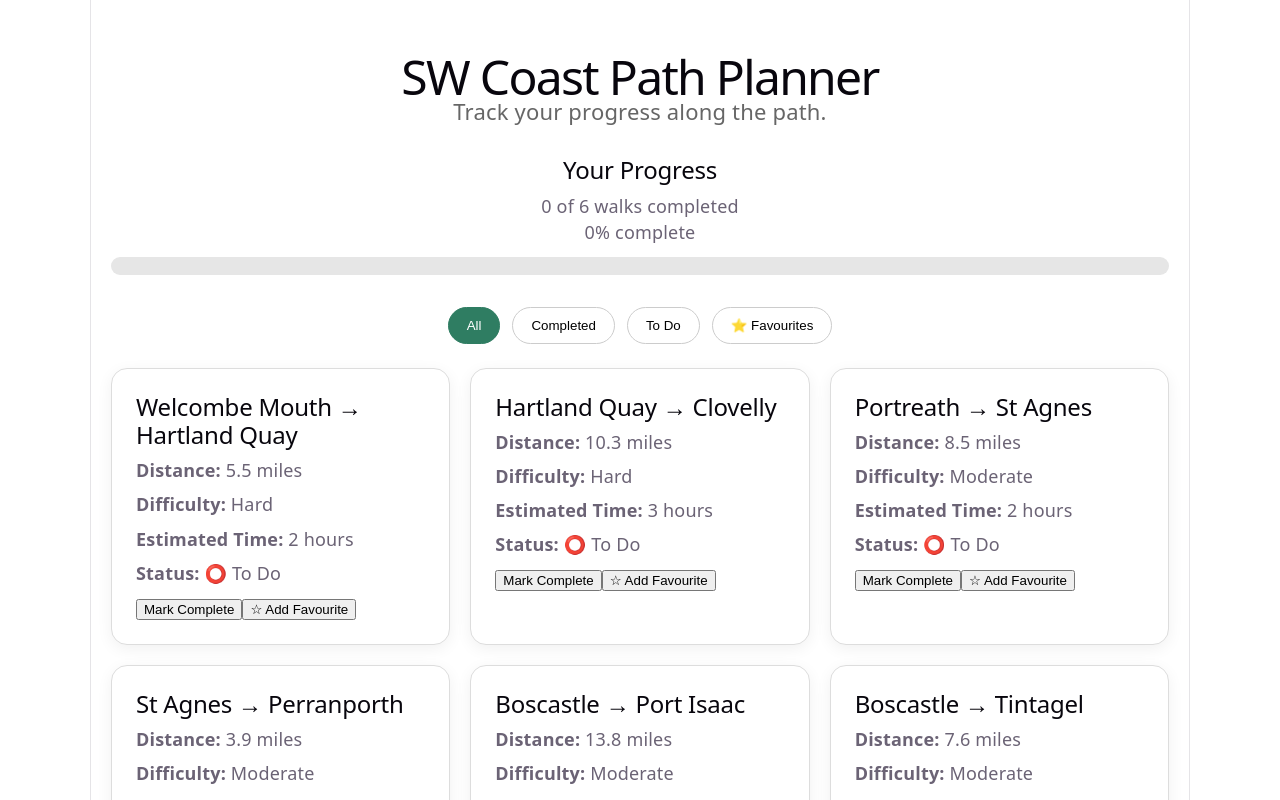
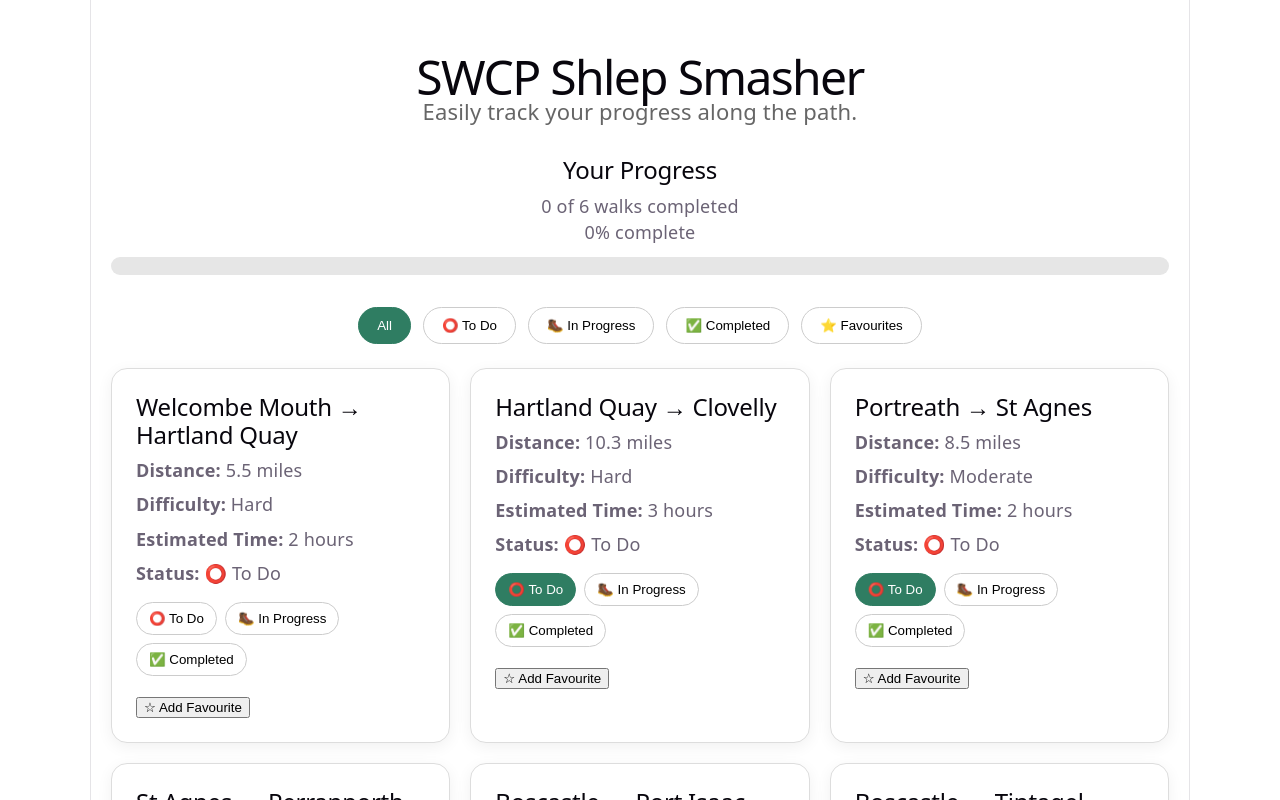
Before and after one commit to benwade37/southwestpathplanner, a React (Vite) app in the folder sw-coast-path-planner/: page / in a window 1280 px wide. Shown: the top 800 px of the page. Built offline with nearby package versions, Linux system fonts and the light colour scheme.

Commit message:
Add Progress buttons

```diff
--- a/sw-coast-path-planner/src/App.css
+++ b/sw-coast-path-planner/src/App.css
@@ -91,6 +91,39 @@
   border-color: #2f7d62;
 }
 
+.status-buttons {
+  display: flex;
+  flex-wrap: wrap;
+  gap: 8px;
+  margin: 16px 0;
+}
+
+.status-buttons button {
+  padding: 8px 12px;
+  border: 1px solid #ccc;
+  border-radius: 999px;
+  background: white;
+  cursor: pointer;
+}
+
+.status-buttons button.active {
+  background: #2f7d62;
+  color: white;
+  border-color: #2f7d62;
+}
+
+.status-buttons button:hover {
+  background: #f4f4f4;
+}
+
+.status-buttons button.active:hover {
+  background: #2f7d62;
+}
+
+.walk-status {
+  font-weight: bold;
+}
+
 /* Tablet */
 @media (max-width: 768px) {
   #root {
--- a/sw-coast-path-planner/src/App.jsx
+++ b/sw-coast-path-planner/src/App.jsx
@@ -5,23 +5,31 @@ import ProgressCard from "./components/ProgressCard";
 import useWalks from "./hooks/useWalks";
 
 function App() {
-  const { walks, handleComplete, handleFavorite } = useWalks();
+  const { walks, handleStatusChange, handleFavorite } = useWalks();
   const [filter, setFilter] = useState("all");
 
-  const completedWalks = walks.filter((walk) => walk.completed);
+  const completedWalks = walks.filter(
+    (walk) => walk.status === "completed"
+  );
+
   const completedCount = completedWalks.length;
 
-  const progressPercentage = Math.round(
-    (completedCount / walks.length) * 100
-  );
+  const progressPercentage =
+    walks.length > 0
+      ? Math.round((completedCount / walks.length) * 100)
+      : 0;
 
   const filteredWalks = walks.filter((walk) => {
     if (filter === "completed") {
-      return walk.completed;
+      return walk.status === "completed";
     }
 
     if (filter === "todo") {
-      return !walk.completed;
+      return walk.status === "todo";
+    }
+
+    if (filter === "in-progress") {
+      return walk.status === "in-progress";
     }
 
     if (filter === "favorites") {
@@ -33,9 +41,11 @@ function App() {
 
   return (
     <div>
-      <h1 className="app-title">SW Coast Path Planner</h1>
+      <h1 className="app-title">SWCP Shlep Smasher</h1>
 
-      <p className="app-intro">Track your progress along the path.</p>
+      <p className="app-intro">
+        Easily track your progress along the path.
+      </p>
 
       <ProgressCard
         completedCount={completedCount}
@@ -52,17 +62,24 @@ function App() {
         </button>
 
         <button
+          className={filter === "todo" ? "active" : ""}
+          onClick={() => setFilter("todo")}
+        >
+          ⭕ To Do
+        </button>
+
+        <button
+          className={filter === "in-progress" ? "active" : ""}
+          onClick={() => setFilter("in-progress")}
+        >
+          🥾 In Progress
+        </button>
+
+        <button
           className={filter === "completed" ? "active" : ""}
           onClick={() => setFilter("completed")}
         >
-          Completed
-        </button>
-
-        <button
-          className={filter === "todo" ? "active" : ""}
-          onClick={() => setFilter("todo")}
-        >
-          To Do
+          ✅ Completed
         </button>
 
         <button
@@ -74,14 +91,18 @@ function App() {
       </div>
 
       <div className="walk-list">
-    {filteredWalks.map((walk) => (
+        {filteredWalks.length > 0 ? (
+          filteredWalks.map((walk) => (
             <WalkCard
               key={walk.id}
               walk={walk}
-            onComplete={handleComplete}
+              onStatusChange={handleStatusChange}
               onFavorite={handleFavorite}
             />
-        ))}
+          ))
+        ) : (
+          <p className="empty-message">No walks found.</p>
+        )}
       </div>
     </div>
   );
--- a/sw-coast-path-planner/src/components/WalkCard.jsx
+++ b/sw-coast-path-planner/src/components/WalkCard.jsx
@@ -1,4 +1,4 @@
-function WalkCard({ walk, onComplete, onFavorite }) {
+function WalkCard({ walk, onStatusChange, onFavorite }) {
   return (
     <div className="walk-card">
       <h2>{walk.name}</h2>
@@ -12,21 +12,45 @@ function WalkCard({ walk, onComplete, onFavorite }) {
       </p>
 
       <p>
-      <strong>Estimated Time:</strong> {walk.time}
+        <strong>Estimated Time:</strong> {walk.time}
       </p>
 
       <p>
         <strong>Status:</strong>{" "}
-        {walk.completed ? "✅ Completed" : "⭕ To Do"}
+        {walk.status === "completed"
+          ? "✅ Completed"
+          : walk.status === "in-progress"
+          ? "🥾 In Progress"
+          : "⭕ To Do"}
       </p>
-      <button onClick={() => onComplete(walk.id)}>
-      {walk.completed ? "Mark as To Do" : "Mark Complete"}
-      </button>
+
+<div className="status-buttons">
+  <button
+    className={walk.status === "todo" ? "active" : ""}
+    onClick={() => onStatusChange(walk.id, "todo")}
+  >
+    ⭕ To Do
+  </button>
+
+  <button
+    className={walk.status === "in-progress" ? "active" : ""}
+    onClick={() => onStatusChange(walk.id, "in-progress")}
+  >
+    🥾 In Progress
+  </button>
+
+  <button
+    className={walk.status === "completed" ? "active" : ""}
+    onClick={() => onStatusChange(walk.id, "completed")}
+  >
+    ✅ Completed
+  </button>
+</div>
 
       <button onClick={() => onFavorite(walk.id)}>
-      {walk.favorite ? "⭐ Favourite" : "☆ Add Favourite"}
+        {walk.favorite ? "⭐ Favourite" : "☆ Add Favourite"}
       </button>
-      </div>
+    </div>
   );
 }
 
--- a/sw-coast-path-planner/src/data/walks.js
+++ b/sw-coast-path-planner/src/data/walks.js
@@ -5,7 +5,7 @@ export const initialWalks = [
     distance: "5.5 miles",
     difficulty: "Hard",
     time: "2 hours",
-    completed: false,
+    stated: "todo",
     favorite: false,
   },
   {
@@ -14,7 +14,7 @@ export const initialWalks = [
     distance: "10.3 miles",
     difficulty: "Hard",
     time: "3 hours",
-    completed: false,
+    status: "todo",
     favorite: false,
   },
   {
@@ -23,7 +23,7 @@ export const initialWalks = [
     distance: "8.5 miles",
     difficulty: "Moderate",
     time: "2 hours",
-    completed: false,
+    status: "todo",
     favorite: false,
   },
   {
@@ -32,7 +32,7 @@ export const initialWalks = [
     distance: "3.9 miles",
     difficulty: "Moderate",
     time: "1.5 hours",
-    completed: false,
+    status: "todo",
     favorite: false,
   },
   {
@@ -41,7 +41,7 @@ export const initialWalks = [
     distance: "13.8 miles",
     difficulty: "Moderate",
     time: "4 hours",
-    completed: false,
+    status: "todo",
     favorite: false,
   },
   {
@@ -50,7 +50,7 @@ export const initialWalks = [
     distance: "7.6 miles",
     difficulty: "Moderate",
     time: "2.5 hours",
-    completed: false,
+    status: "todo",
     favorite: false,
   },
 ];
--- a/sw-coast-path-planner/src/hooks/useWalks.js
+++ b/sw-coast-path-planner/src/hooks/useWalks.js
@@ -6,7 +6,12 @@ function useWalks() {
     const savedWalks = localStorage.getItem("swcp-walks");
 
     if (savedWalks) {
-      return JSON.parse(savedWalks);
+      const parsedWalks = JSON.parse(savedWalks);
+
+      return parsedWalks.map((walk) => ({
+        ...walk,
+        status: walk.status ?? (walk.completed ? "completed" : "todo"),
+      }));
     }
 
     return initialWalks;
@@ -16,12 +21,12 @@ function useWalks() {
     localStorage.setItem("swcp-walks", JSON.stringify(walks));
   }, [walks]);
 
-  function handleComplete(id) {
+  function handleStatusChange(id, newStatus) {
     const updatedWalks = walks.map((walk) => {
       if (walk.id === id) {
         return {
           ...walk,
-          completed: !walk.completed,
+          status: newStatus,
         };
       }
 
@@ -48,7 +53,7 @@ function useWalks() {
 
   return {
     walks,
-    handleComplete,
+    handleStatusChange,
     handleFavorite,
   };
 }
```
Lines whose indentation alone changed are shown as unchanged.
